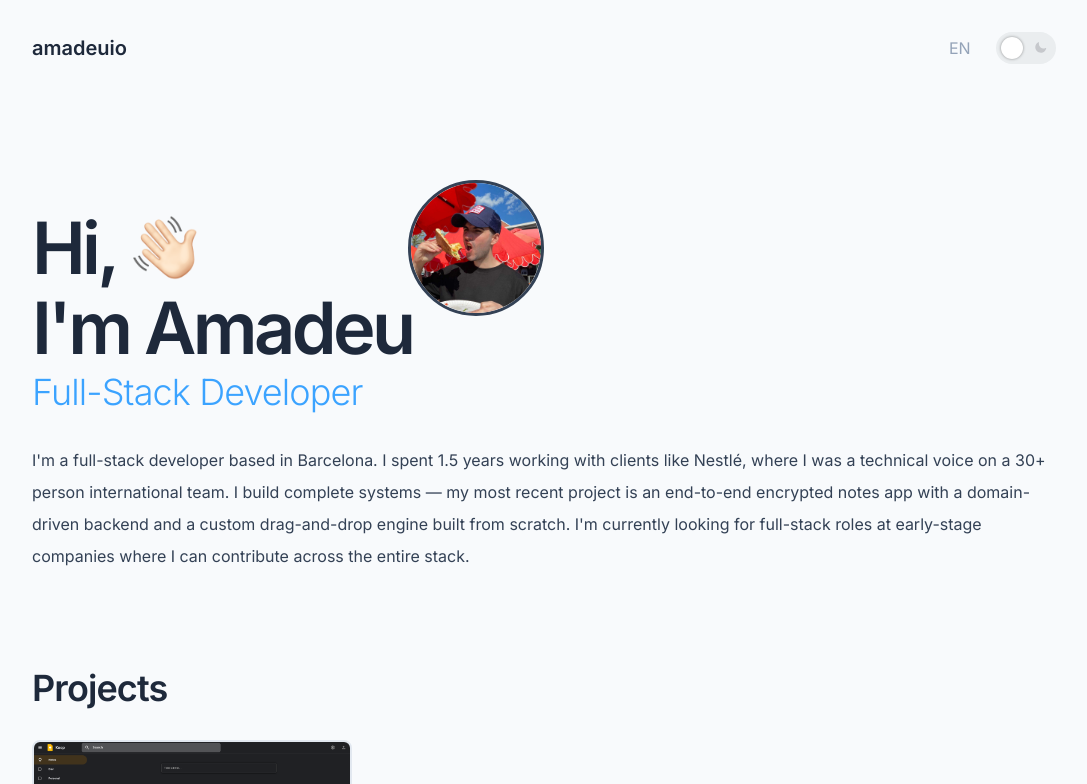
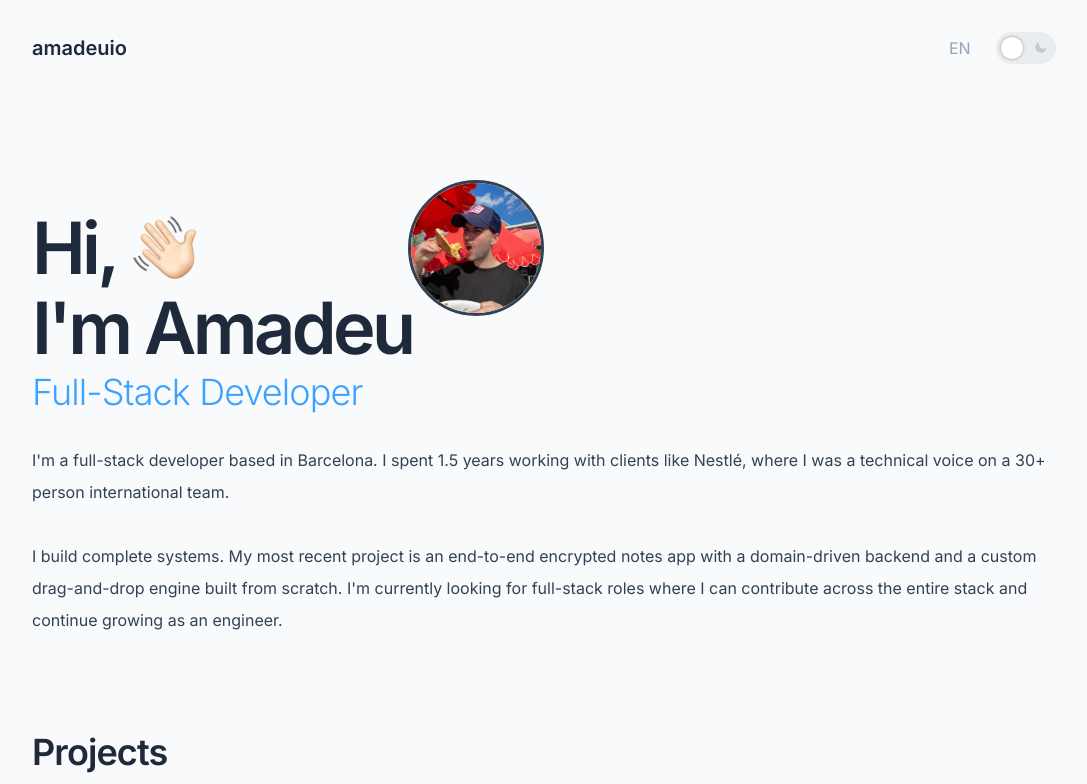
Before and after one commit to amadeuio/portfolio, a React (Vite) app: page / in a window 1280 px wide. Shown: the top 784 px of the page, without its empty margins (96-1183 px from the left). Built offline with nearby package versions, Linux system fonts and the light colour scheme.

Commit message:
feat: update bio content and enable line breaks

```diff
--- a/src/i18n/locales/en.json
+++ b/src/i18n/locales/en.json
@@ -2,7 +2,7 @@
   "hi": "Hi",
   "name": "I'm Amadeu",
   "profession": "Full-Stack Developer",
-  "bio": "I'm a full-stack developer based in Barcelona.\n\nI spent 1.5 years working with clients like Nestlé, where I was a technical voice on a 30+ person international team.\n\nI build complete systems — my most recent project is an end-to-end encrypted notes app with a domain-driven backend and a custom drag-and-drop engine built from scratch.\n\nI'm currently looking for full-stack roles at early-stage companies where I can contribute across the entire stack.",
+  "bio": "I'm a full-stack developer based in Barcelona. I spent 1.5 years working with clients like Nestlé, where I was a technical voice on a 30+ person international team.\n\nI build complete systems. My most recent project is an end-to-end encrypted notes app with a domain-driven backend and a custom drag-and-drop engine built from scratch. I'm currently looking for full-stack roles where I can contribute across the entire stack and continue growing as an engineer.",
   "projectsTitle": "Projects",
   "testimonialsTitle": "What People Say",
   "skillsTitle": "Skills",
--- a/src/i18n/locales/es.json
+++ b/src/i18n/locales/es.json
@@ -2,7 +2,7 @@
   "hi": "Hola",
   "name": "Soy Amadeu",
   "profession": "Desarrollador Full-Stack",
-  "bio": "Soy un desarrollador full-stack basado en Barcelona.\n\nPasé 1,5 años trabajando con clientes como Nestlé, donde fui una voz técnica en un equipo internacional de más de 30 personas.\n\nConstruyo sistemas completos — mi proyecto más reciente es una aplicación de notas cifrada de extremo a extremo con un backend basado en diseño orientado al dominio y un motor de arrastrar y soltar personalizado construido desde cero.\n\nActualmente busco roles full-stack en empresas en etapa inicial donde pueda contribuir en toda la pila tecnológica.",
+  "bio": "Soy un desarrollador full-stack basado en Barcelona. Pasé 1,5 años trabajando con clientes como Nestlé, donde fui una voz técnica en un equipo internacional de más de 30 personas.\n\nConstruyo sistemas completos. Mi proyecto más reciente es una aplicación de notas cifrada de extremo a extremo con un backend basado en diseño orientado al dominio y un motor de arrastrar y soltar personalizado construido desde cero. Actualmente busco roles full-stack donde pueda contribuir en toda la pila tecnológica y seguir creciendo como ingeniero.",
   "projectsTitle": "Proyectos",
   "testimonialsTitle": "Lo Que Dicen",
   "skillsTitle": "Conocimientos",
--- a/src/sections/Intro.tsx
+++ b/src/sections/Intro.tsx
@@ -18,7 +18,7 @@ const Intro = () => {
         </span>
       </div>
       <div className="flex flex-col">
-        <Paragraph>{t('bio')}</Paragraph>
+        <Paragraph className="whitespace-pre-line">{t('bio')}</Paragraph>
       </div>
     </div>
   );
```
